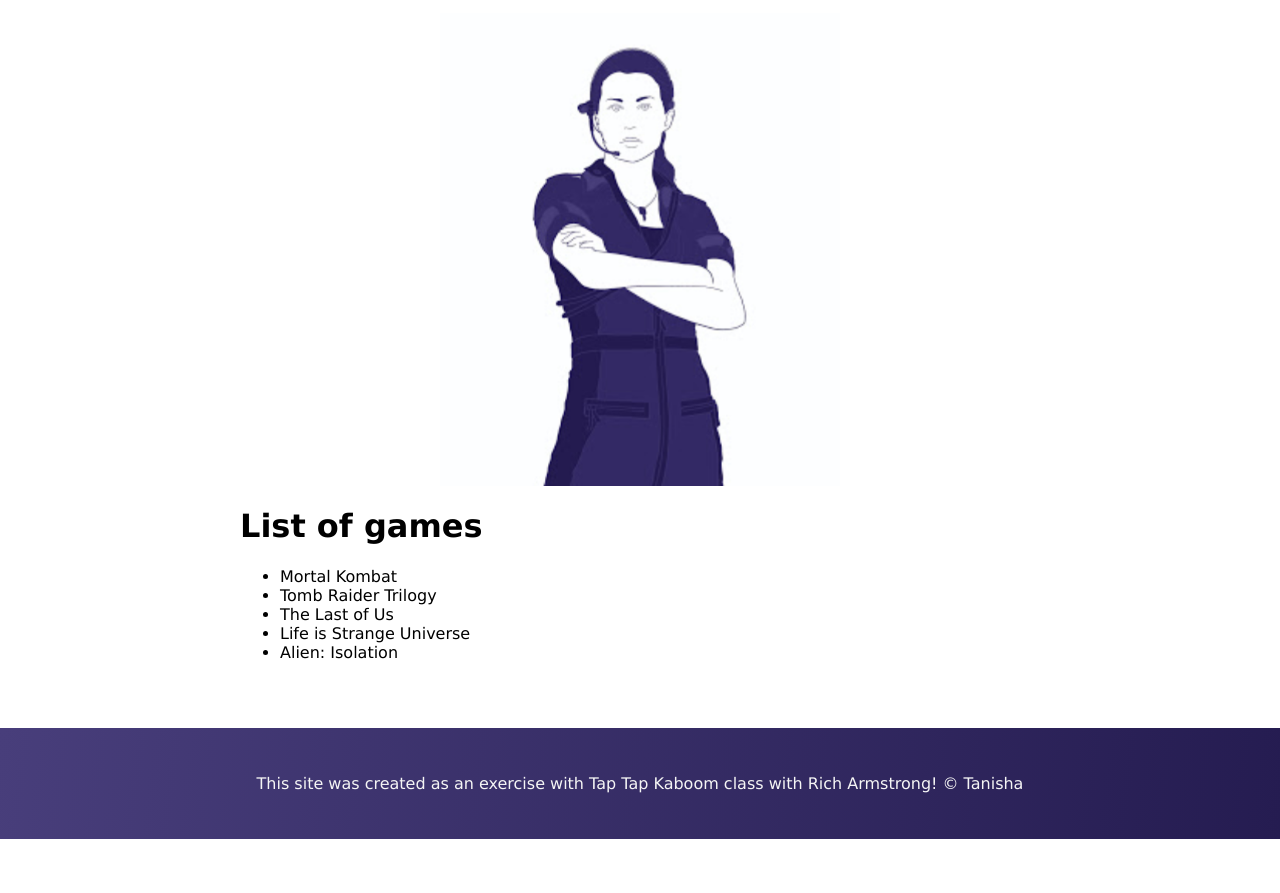
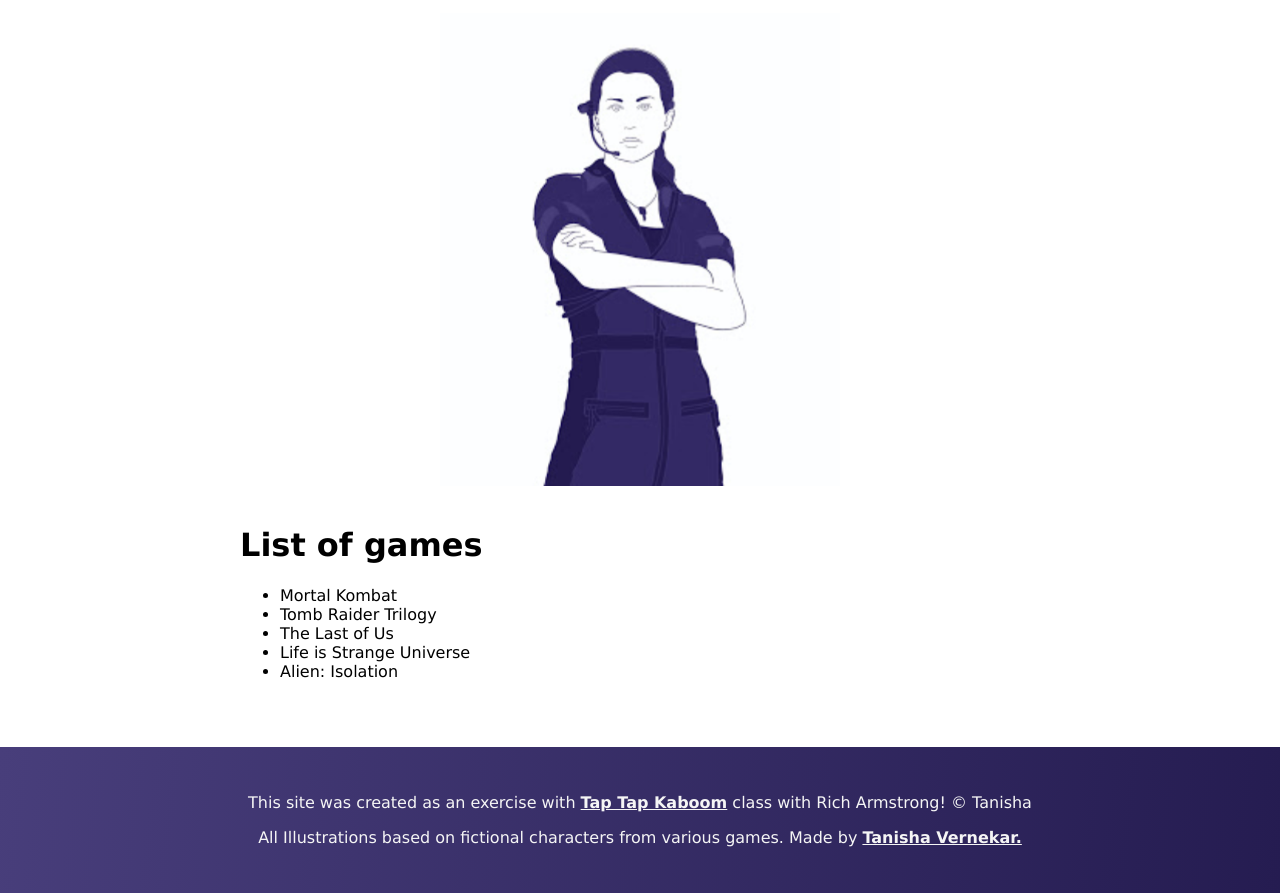
Before and after one commit to tanishavernekar/Game-Collection, a plain HTML site: page index.html in a window 1280 px wide. Shown: the part 3363-4256 px from the top of the page. Before the commit the page ends 4202 px from the top, so only its background shows below. Drawn offline with Linux system fonts and the light colour scheme.

Commit message:
Added links to the footer

```diff
--- a/css/hero.css
+++ b/css/hero.css
@@ -62,3 +62,21 @@ footer p{
     margin-right: auto;
     width: 50%;
   }
+
+  hr.new1 {
+    border-top: 0px solid linear-gradient(97.24deg, rgb(72, 62, 123) 0%, rgb(37, 28, 81) 100%);
+    /*width: auto;
+    border: 15px solid green;
+    padding: 50px;
+    margin: 20px;*/
+  }
+
+  a{
+    color: whitesmoke;
+    font-weight: bold;
+  }
+
+  a:hover{
+    font-weight: bolder;
+    opacity: 40%;
+  }
--- a/index.html
+++ b/index.html
@@ -18,25 +18,33 @@
          <p>Illustrations of some of the inspiring women in gaming culture</p>
          <p>Badassery at its best!!</p> -->
 
+         <!-- <hr class="new1"> -->
          <h2>Cassie Cage</h2>
          <p>Cassie Cage is a fictional character featured in the fighting game series Mortal Kombat. She debuted in Mortal Kombat X as the daughter of Mortal Kombat champions Sonya Blade and Johnny Cage as she leads a new generation of combatants in the ongoing fight to protect Earthrealm from Shinnok and his forces.</p>
          <img src="img/cassie-bw.png" class="center">
 
+         <!-- <hr class="new1"> -->
          <h2>Lara Croft</h2>
          <p>Lara Croft is a fictional character and the main protagonist of the video game franchise Tomb Raider. She is presented as a highly intelligent & athletic English archaeologist who ventures into ancient tombs and hazardous ruins around the world.</p>
          <img src="img/lara-bw.png" class="center">
 
+         <!-- <hr class="new1"> -->
          <h2>Ellie</h2>
          <p>Ellie is a fictional character in the 2013 video game The Last of Us, and the main protagonist of the upcoming video game The Last of Us Part II.</p>
          <img src="img/ellie-bw.png" class="center">
 
+         <!-- <hr class="new1"> -->
          <h2>Max</h2>
          <p>Maxine Caulfield, better known as Max, is the playable protagonist of Life is Strange. She is an 18-year-old aspiring photographer and senior at Blackwell Academy. She left her mom and dad in Seattle for the seaside town of Arcadia Bay, Oregon, where she grew up.</p>
          <img src="img/max-bw.png" class="center">
 
+         <!-- <hr class="new1"> -->
          <h2>Amanda Ripley</h2>
          <p>Amanda "Amy" Ripley is a fictional character in the Alien franchise. The daughter of the protagonist of the film series, Ellen Ripley, an elderly Amanda is first introduced in the extended version of Aliens. Amanda is also the protagonist of the 2014 video game Alien: Isolation, which is set prior to Aliens.</p>
          <img src="img/amanda-bw.png" class="center">
+
+         <!-- <hr class="new1"> -->
+         <br>
 
          <h1>List of games</h1>
          <ul>
@@ -49,8 +57,10 @@
 
      </main>
 
+     <!-- Footer Element -->
      <footer>
-         <p>This site was created as an exercise with Tap Tap Kaboom class with Rich Armstrong! &copy; Tanisha</p>
+         <p>This site was created as an exercise with <a href="https://taptapkaboom.com/" target="_blank">Tap Tap Kaboom</a> class with Rich Armstrong! &copy; Tanisha</p>
+         <p>All Illustrations based on fictional characters from various games. Made by <a href="https://www.behance.net/tanishavernekar/" target="_blank">Tanisha Vernekar.</a> </p>
      </footer>
  </body>
 </html>
```
